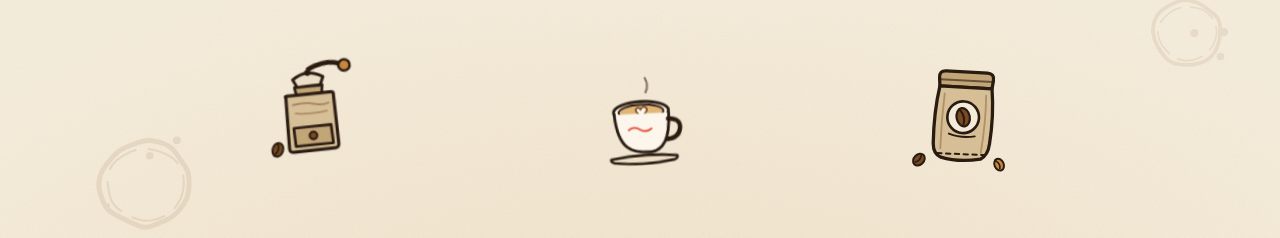
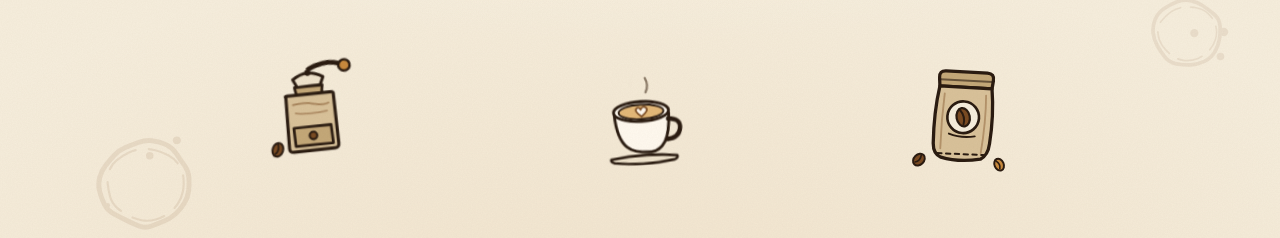
Before and after one commit to andhikalucas/coffee-playground, a React (Vite) app: page / in a window 1280 px wide. Shown: the part 449-687 px from the top of the page. Built offline with nearby package versions, Linux system fonts and the light colour scheme.

Commit message:
fix: cup element

```diff
--- a/src/art/items/Cup.tsx
+++ b/src/art/items/Cup.tsx
@@ -21,6 +21,14 @@ export function Cup({ className }: ArtProps) {
         strokeWidth="2.4"
         strokeLinecap="round"
       />
+      {/* cup body */}
+      <path
+        d="M 29.6 45 Q 31 70 41 79.4 Q 49 86.6 67 86 Q 76 85 81.4 76 Q 86.6 67 87 45.6"
+        fill="var(--foam)"
+        stroke="var(--ink)"
+        strokeWidth="3"
+        strokeLinecap="round"
+      />
       {/* cup opening */}
       <ellipse cx="58" cy="43" rx="29" ry="10.4" fill="var(--foam)" stroke="var(--ink)" strokeWidth="3" />
       {/* coffee surface */}
@@ -41,23 +49,6 @@ export function Cup({ className }: ArtProps) {
         strokeWidth="1.8"
         strokeLinejoin="round"
       />
-      {/* cup body */}
-      <path
-        d="M 29.6 45 Q 31 70 41 79.4 Q 49 86.6 67 86 Q 76 85 81.4 76 Q 86.6 67 87 45.6"
-        fill="var(--foam)"
-        stroke="var(--ink)"
-        strokeWidth="3"
-        strokeLinecap="round"
-      />
-      {/* scribble on the cup */}
-      <path
-        d="M 44 62 Q 50 57.6 56 62 Q 62 66 68 61.4"
-        fill="none"
-        stroke="var(--red)"
-        strokeWidth="2"
-        strokeLinecap="round"
-        opacity="0.85"
-      />
       {/* handle */}
       <path
         d="M 86 52 Q 99.6 52.4 98 63 Q 96.4 73 84 73.6"
```
